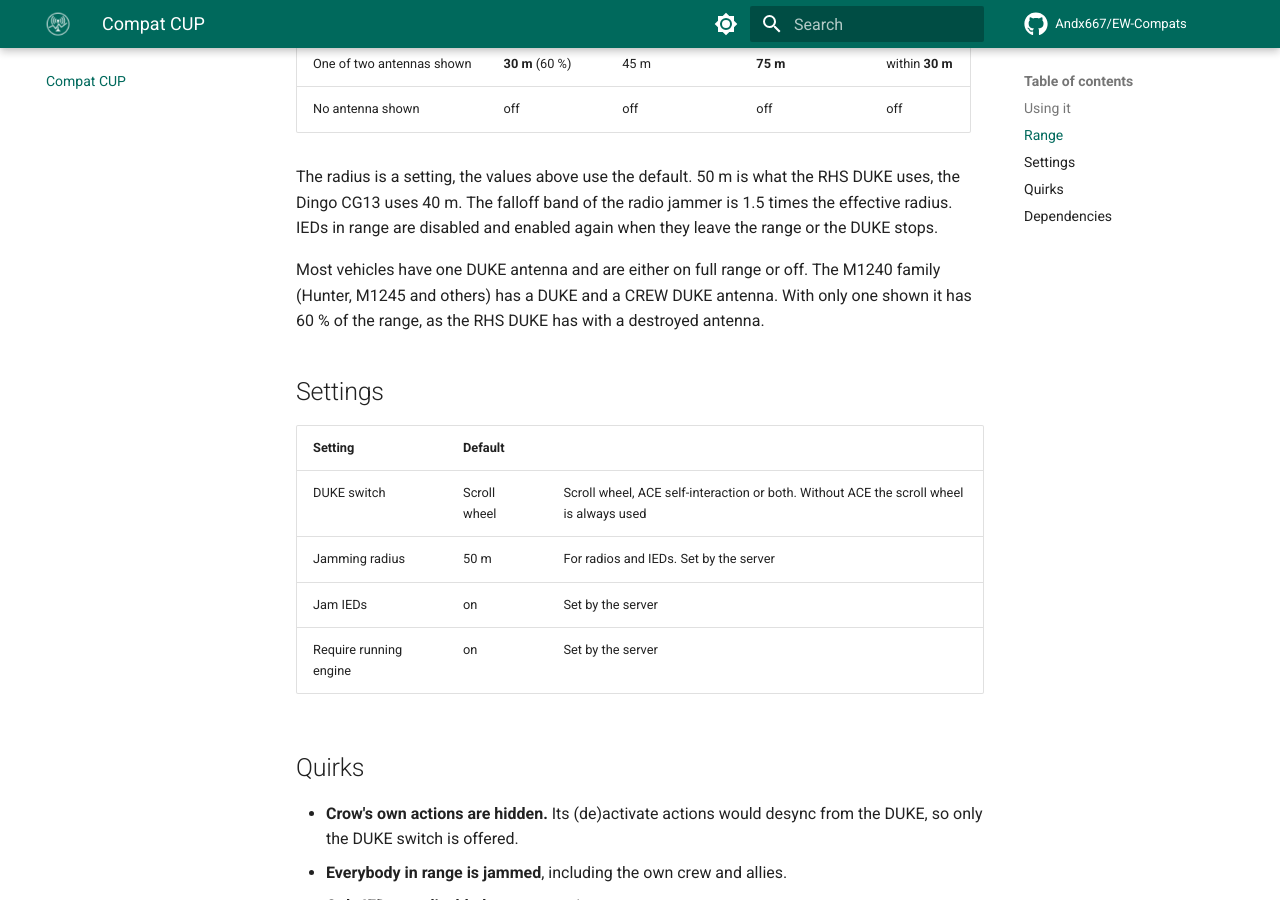
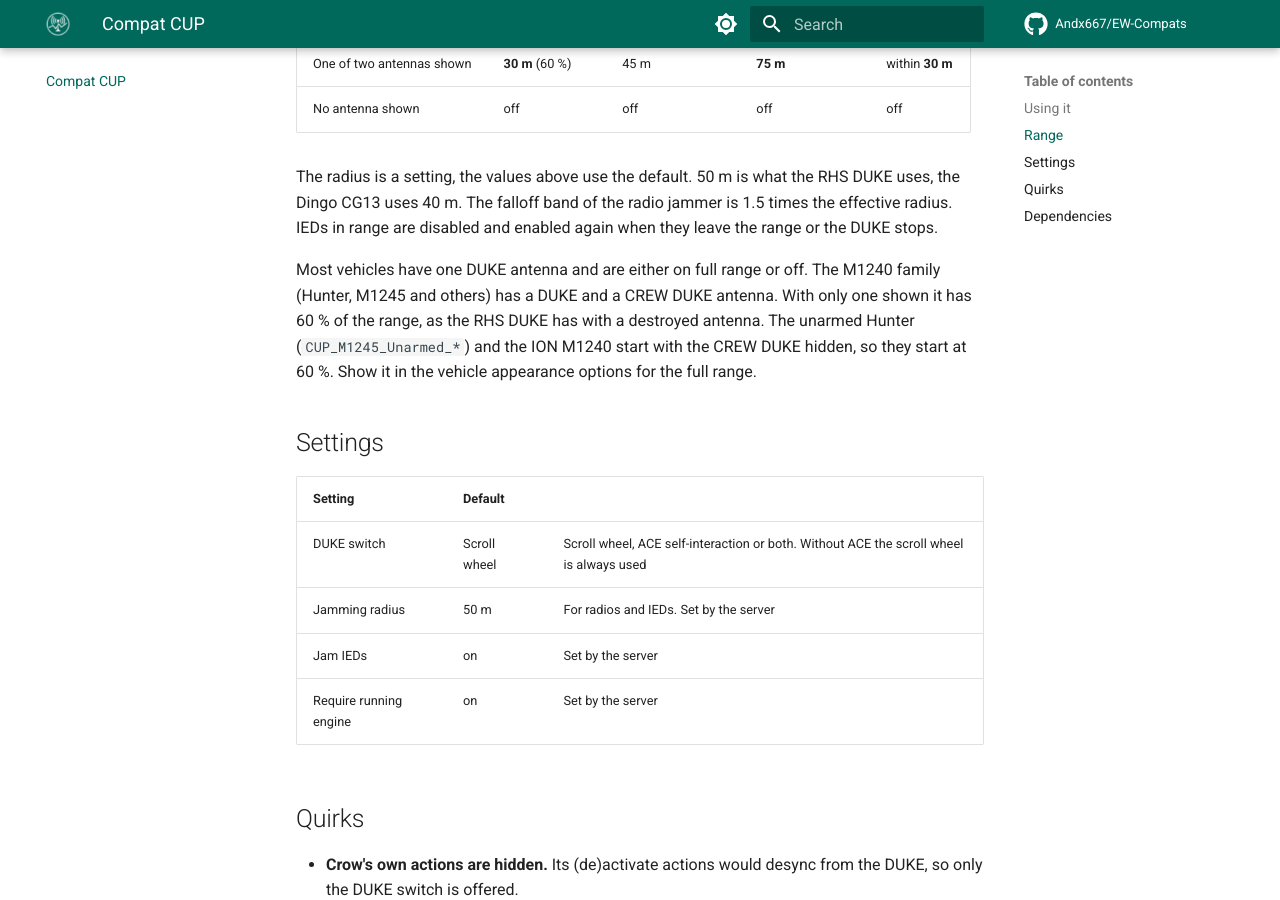
Before and after one commit to Andx667/EW-Compats, an MkDocs documentation site: the page built from docs/compat-cup.md, in a window 1280 px wide and 900 px high, scrolled down 799 px. Built offline with MkDocs 1.6.1 and Material for MkDocs 9.7.7, drawn with Linux system fonts in a browser that asks for light colours; plug-ins that fetch from the network failed and are left out; comment, search, counter and statistics services are not loaded.

```diff
--- a/docs/compat-cup.md
+++ b/docs/compat-cup.md
@@ -20,7 +20,7 @@ CUP only has the DUKE as a model without function, so unlike the RHS and BWmod a
 
 The radius is a setting, the values above use the default. 50 m is what the RHS DUKE uses, the Dingo CG13 uses 40 m. The falloff band of the radio jammer is 1.5 times the effective radius. IEDs in range are disabled and enabled again when they leave the range or the DUKE stops.
 
-Most vehicles have one DUKE antenna and are either on full range or off. The M1240 family (Hunter, M1245 and others) has a DUKE and a CREW DUKE antenna. With only one shown it has 60 % of the range, as the RHS DUKE has with a destroyed antenna.
+Most vehicles have one DUKE antenna and are either on full range or off. The M1240 family (Hunter, M1245 and others) has a DUKE and a CREW DUKE antenna. With only one shown it has 60 % of the range, as the RHS DUKE has with a destroyed antenna. The unarmed Hunter (`CUP_M1245_Unarmed_*`) and the ION M1240 start with the CREW DUKE hidden, so they start at 60 %. Show it in the vehicle appearance options for the full range.
 
 ## Settings
 
```
Also changed, not shown: addons/compat_cup/README.md (+1 -1 lines), 2 other files.
